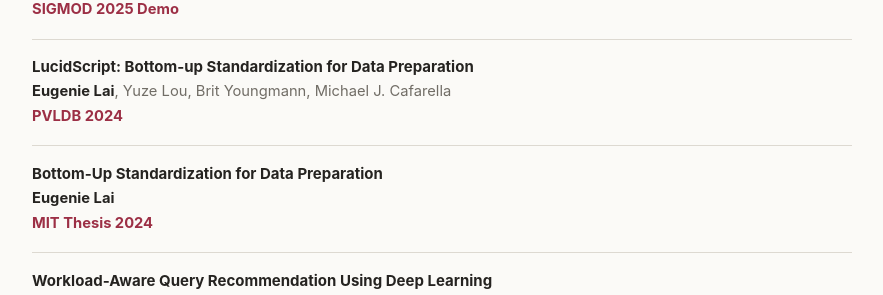
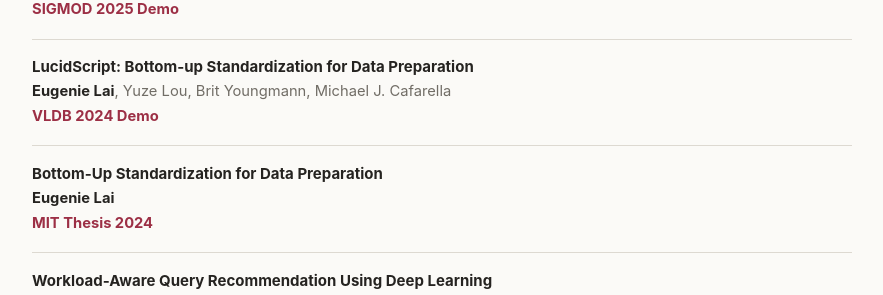
Before and after one commit to eugenielai/eugenielai.github.io, a Jekyll site: the page built from index.md, in a window 1280 px wide. Shown: the part 1433-1728 px from the top of the page, without its empty margins (198-1081 px from the left). Built offline with Jekyll 4.4.1, drawn with Linux system fonts in a browser that asks for light colours.

Commit message:
minor updates

```diff
--- a/index.md
+++ b/index.md
@@ -61,7 +61,7 @@ I recently completed my PhD in the [Data Systems Group](http://dsg.csail.mit.edu
   <article class="publication">
     <p class="publication-title"><a href="https://dblp.org/rec/journals/pvldb/LaiLYC24">LucidScript: Bottom-up Standardization for Data Preparation</a></p>
     <p class="publication-authors"><strong>Eugenie Lai</strong>, Yuze Lou, Brit Youngmann, Michael J. Cafarella</p>
-    <p class="publication-meta"><strong>PVLDB 2024</strong></p>
+    <p class="publication-meta"><strong>VLDB 2024 Demo</strong></p>
   </article>
 
   <article class="publication">
```
Also changed, not shown: README.md.
